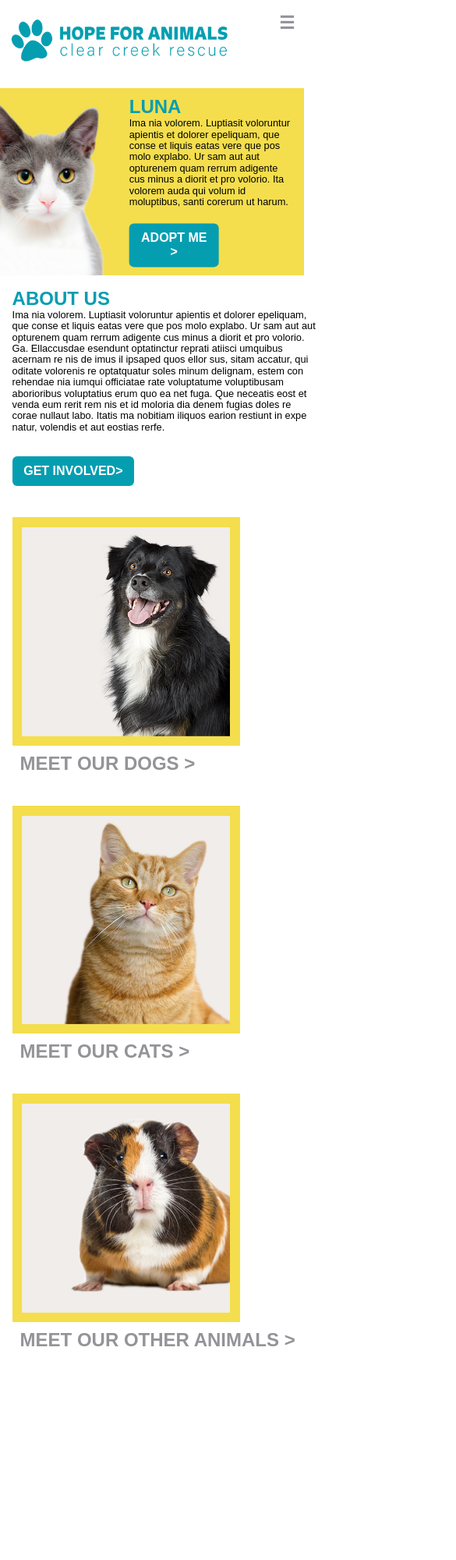
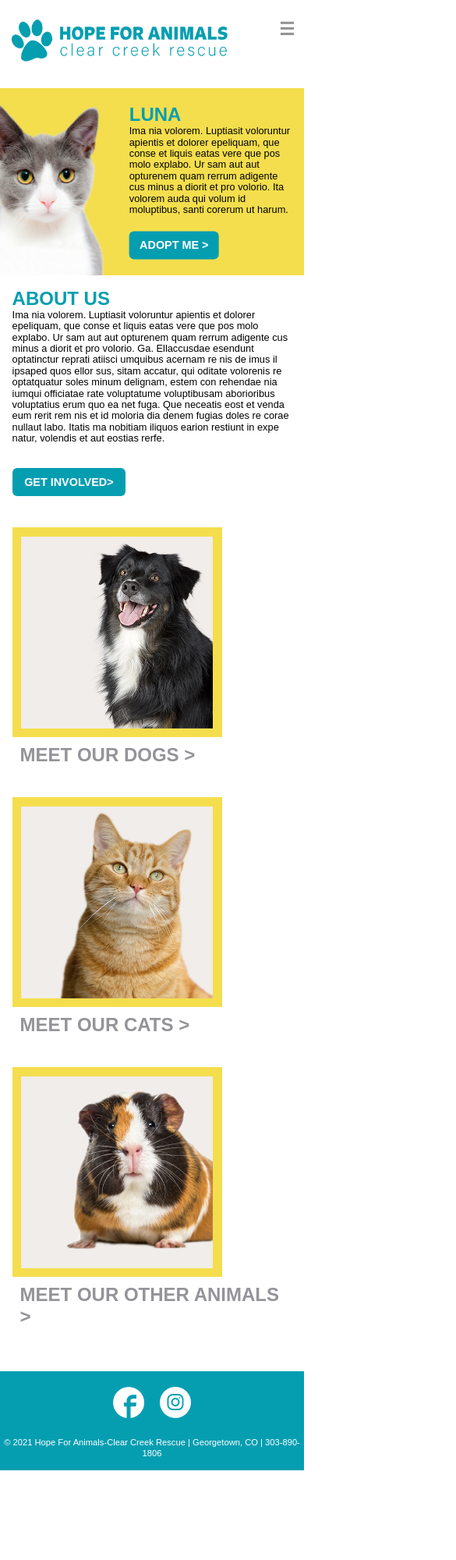
Before and after one commit to nikkirharper/p2-harper-nikki, a plain HTML site: page index.html in a window 390 px wide. Shown: the top 2000 px of the page at 78% size, 585 px wide, since content can reach past the window. After the commit the page ends 1885 px from the top, so only its background shows below. Drawn offline with Linux system fonts and the light colour scheme; a web font is replaced by a local one.

Commit message:
Style footer and adjust hamburger menu styling

```diff
--- a/css/main.css
+++ b/css/main.css
@@ -34,6 +34,7 @@ h2 {
   font-family: signo, sans-serif;
   font-weight: 700;
   font-style: normal;
+  font-size: .9rem;
   text-transform: uppercase;
   text-decoration: none;
   border-radius: 6px;
@@ -57,9 +58,9 @@ header {
 
 /********** Hamburger Menu Start ****************/
 .ham {
-    position: fixed;
+    position: absolute;
     z-index: 100;
-    top: 1rem;
+    top: 1.5rem;
     right: 1rem;
     width: 1rem;
     height: 1rem;
@@ -68,17 +69,21 @@ header {
 
 .cross {
     display: none;
+    color: white;
+    font-size: 3em;
+
   }
 
 .menu {
-    position: fixed;
+    position: absolute;
+    z-index: 99;
     top: 0;
     left: 0;
     right: 0;
     bottom: 0;
     width: 100%;
     height: 100vh;
-    background: white;
+    background-color:  #059eb1;
     color: black;
     transform: translateY(-100%);
     transition: transform 0.2s;
@@ -88,8 +93,8 @@ header {
 
 .hamburger{
     color:#949398;
-    font-size:1.4em;
-    font-weight:bold;
+    font-size: 1.4em;
+    font-weight: bold;
   }
 
 .showMenu {
@@ -97,13 +102,13 @@ header {
   }
 
 li {
-    padding: 1rem 0;
+    padding: 1rem 2.5rem;
   }
 
 .menuLink {
     display: inline;
     font-size: 2rem;
-    color black;
+    color: white;
     text-decoration: none;
   }
 
@@ -134,7 +139,7 @@ li {
 /********** Main Section Styles ****************/
 
 .container {
-  width: 100%;
+  width: 92%;
   padding: 4%;
 }
 
@@ -148,6 +153,10 @@ li {
   margin: auto;
 }
 
+.meet {
+  margin: auto;
+}
+
 .meet a {
   display: block;
   color: #949398;
@@ -157,3 +166,26 @@ li {
   font-weight: 700;
   padding: 5px 0 40px 10px;
 }
+
+
+/********** Footer Styles ****************/
+footer {
+  background-color: #059eb1;
+  color: white;
+  text-align: center;
+}
+
+.social-logo {
+  width: 40px;
+  padding: 20px 10px;
+}
+
+.center {
+  display: flex;
+  justify-content: center;
+}
+
+footer p {
+  font-size: 0.7rem;
+  padding-bottom: 15px;
+}
--- a/index.html
+++ b/index.html
@@ -76,13 +76,15 @@
                 </section>
 
             </div>
+        </main>
 
-            <footer>
-                <img src="images/facebook.png" alt="Round white Facebook logo">
-                <img src="images/instagram.png" alt="Round white Instagram logo">
-                <p> &copy; 2021 Hope For Animals-Clear Creek Rescue | Georgetown, CO | 303-890-1806</p>
-            </footer>
-        </main>
+        <footer>
+            <div class="center">
+                <a href="#"><img class="social-logo" src="images/facebook.png" alt="Round white Facebook logo"></a>
+                <a href="#"><img class="social-logo" src="images/instagram.png" alt="Round white Instagram logo"></a>
+            </div>
+            <p> &copy; 2021 Hope For Animals-Clear Creek Rescue | Georgetown, CO | 303-890-1806</p>
+        </footer>
 
     <script src='js/main.js'></script>
 	</body>
```
